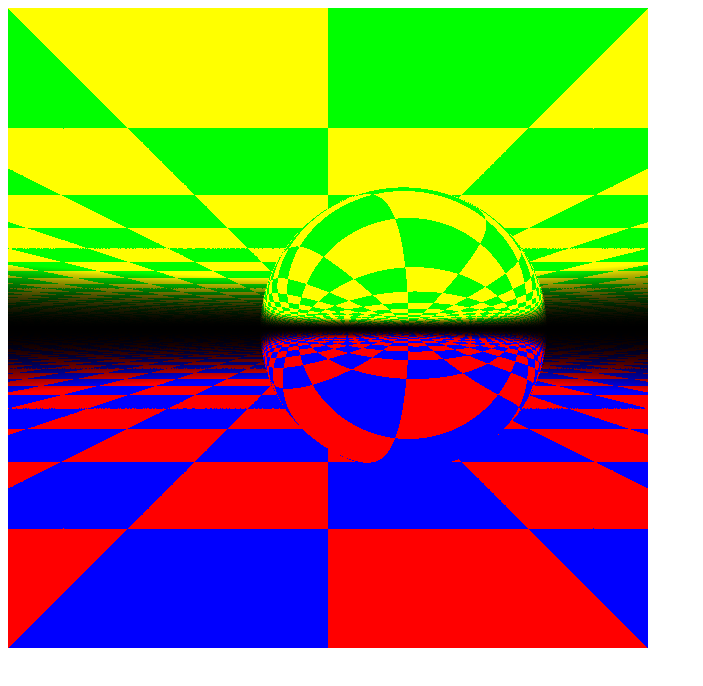
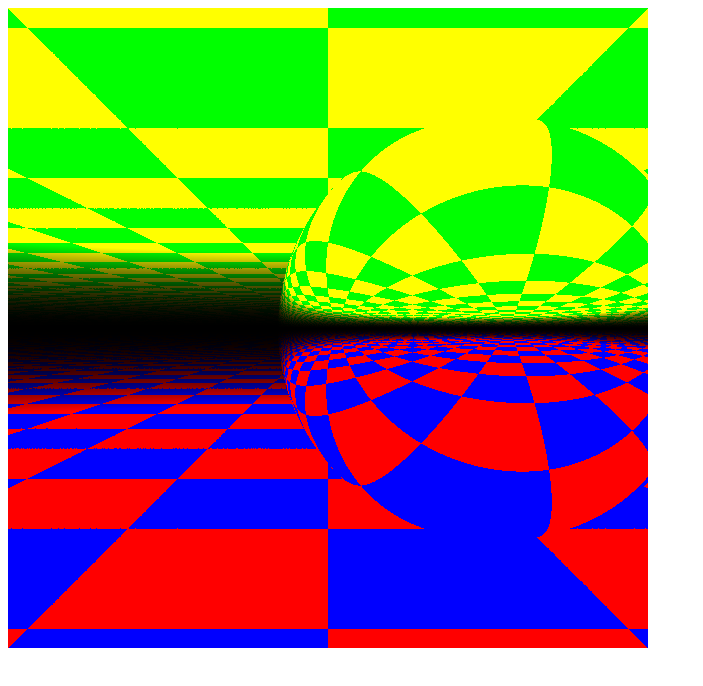
Before and after one commit to cijb-7724/raytracing-js, a plain HTML site: page index.html in a window 1280 px wide. Shown: the whole page, without its empty margins (0-703 px from the left). Drawn offline with Linux system fonts and the light colour scheme.

Commit message:
kansei!!!!!!!!!

```diff
--- a/static.js
+++ b/static.js
@@ -2,12 +2,12 @@ var canvas = document.getElementById("can1");
 var context = canvas.getContext("2d", { willReadFrequently: true });
 
 context.fillStyle = `rgb(${49}, ${176}, ${146})`;
-context.fillRect(0, 0, 640, 640);
+context.fillRect(0, 0, canvas.width, canvas.height);
 
 var wx = 320, wy = 320;
 var yFloor = 400, yCeil = -yFloor;
-var zsc = 400;
-var center = [200, 0, 1200];
+var zsc = 600;
+var center = [300, 0, 1200];
 var r = 400;
 
 var xsc, ysc;
@@ -54,19 +54,31 @@ function render() {
             norm = Math.sqrt(norm);
             // console.log(norm);
             for (var k=0; k<3; ++k) n[k] /= norm;
+            // for (var k=0; k<3; ++k) n[k] *= -1;
+            if (xsc == 100 && ysc == 100) {
+                console.log("test");
+                console.log(dot(Esee, n));
+            }
 
             var coef = -2 * dot(Esee, n);
             for (var k=0; k<3; ++k) Vdsee[k] = Esee[k] + coef * n[k];
-            if (xsc == 50 && ysc == 50) {
-                console.log(t);
-                console.log(Esee);
+            if (xsc == 100 && ysc == 100) {
+                console.log("test");
                 console.log(Vdsee);
             }
 
             var s = (yFloor-t*Esee[1]) / Vdsee[1];
-            if (s > 0) setColor(pixels, wx, i, j, floorColor(s * Vdsee[0], s * Vdsee[2]));
-            s = yCeil / Vdsee[1];
-            if (s > 0) setColor(pixels, wx, i, j, ceilColor(s * Vdsee[0], s * Vdsee[2]));
+            if (s > 0) setColor(pixels, wx, i, j, floorColor(t*Esee[0] + s*Vdsee[0], t*Esee[2] + s*Vdsee[2]));
+            s = (yCeil-t*Esee[1]) / Vdsee[1];
+            if (s > 0) setColor(pixels, wx, i, j, ceilColor(t*Esee[0] + s*Vdsee[0], t*Esee[2] + s*Vdsee[2]));
+            if (xsc == 100 && ysc == 100) {
+
+                console.log("out put");
+                console.log(c1);
+                console.log(c2);
+                console.log(t);
+                console.log(n);
+            }
         }
     }
     context.putImageData(image, 0, 0);
```
Also changed, not shown: index.html (+1 -0 lines).
